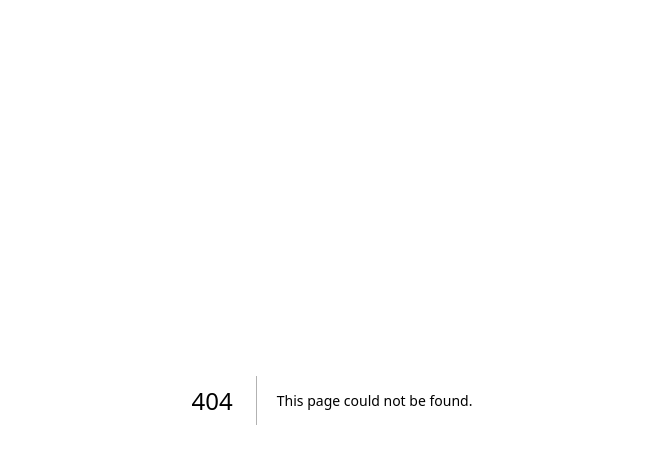
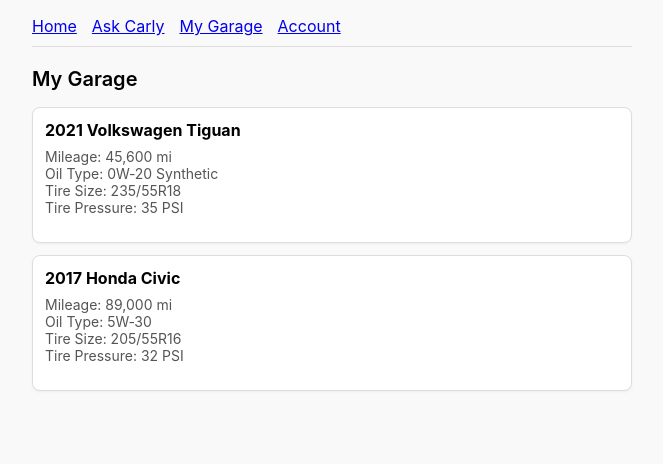
Before and after one commit to bstockes/caramba-testing, a Next.js app: page /mygarage in a window 1280 px wide. Before the commit this address had no page. Shown: the top 464 px of the page, without its empty margins (308-971 px from the left). Built offline with nearby package versions, Linux system fonts and the light colour scheme.

Commit message:
Add files via upload

```diff
--- a/components/Layout.js
+++ b/components/Layout.js
@@ -3,7 +3,9 @@
     <div className="container">
       <nav style={{ marginBottom: '20px', borderBottom: '1px solid #ddd', paddingBottom: '10px' }}>
         <a href="/" style={{ marginRight: '15px' }}>Home</a>
-        <a href="/ask">Ask Carly</a>
+        <a href="/ask" style={{ marginRight: '15px' }}>Ask Carly</a>
+        <a href="/mygarage" style={{ marginRight: '15px' }}>My Garage</a>
+        <a href="/account">Account</a>
       </nav>
       {children}
     </div>
--- /dev/null
+++ b/pages/mygarage.js
@@ -0,0 +1,51 @@
+import { useState } from 'react';
+import Layout from '../components/Layout';
+
+export default function MyGarage() {
+  const [vehicles] = useState([
+    {
+      id: 1,
+      year: 2021,
+      make: 'Volkswagen',
+      model: 'Tiguan',
+      mileage: 45600,
+      oilType: '0W‑20 Synthetic',
+      tireSize: '235/55R18',
+      tirePressure: 35
+    },
+    {
+      id: 2,
+      year: 2017,
+      make: 'Honda',
+      model: 'Civic',
+      mileage: 89000,
+      oilType: '5W‑30',
+      tireSize: '205/55R16',
+      tirePressure: 32
+    }
+  ]);
+
+  return (
+    <Layout title="My Garage">
+      <h1 style={{ fontSize: '20px', fontWeight: '600', marginBottom: '16px' }}>My Garage</h1>
+      {vehicles.map(v => (
+        <div key={v.id} style={{
+          background: '#fff',
+          border: '1px solid #ddd',
+          borderRadius: '8px',
+          padding: '12px',
+          marginBottom: '12px',
+          boxShadow: '0 1px 3px rgba(0,0,0,.05)'
+        }}>
+          <strong>{v.year} {v.make} {v.model}</strong>
+          <ul style={{ listStyle: 'none', padding: 0, marginTop: '8px', color: '#555', fontSize: '14px' }}>
+            <li>Mileage: {v.mileage.toLocaleString()} mi</li>
+            <li>Oil Type: {v.oilType}</li>
+            <li>Tire Size: {v.tireSize}</li>
+            <li>Tire Pressure: {v.tirePressure} PSI</li>
+          </ul>
+        </div>
+      ))}
+    </Layout>
+  );
+}
```
Also changed, not shown: pages/account.js (added, +10 -0 lines).
